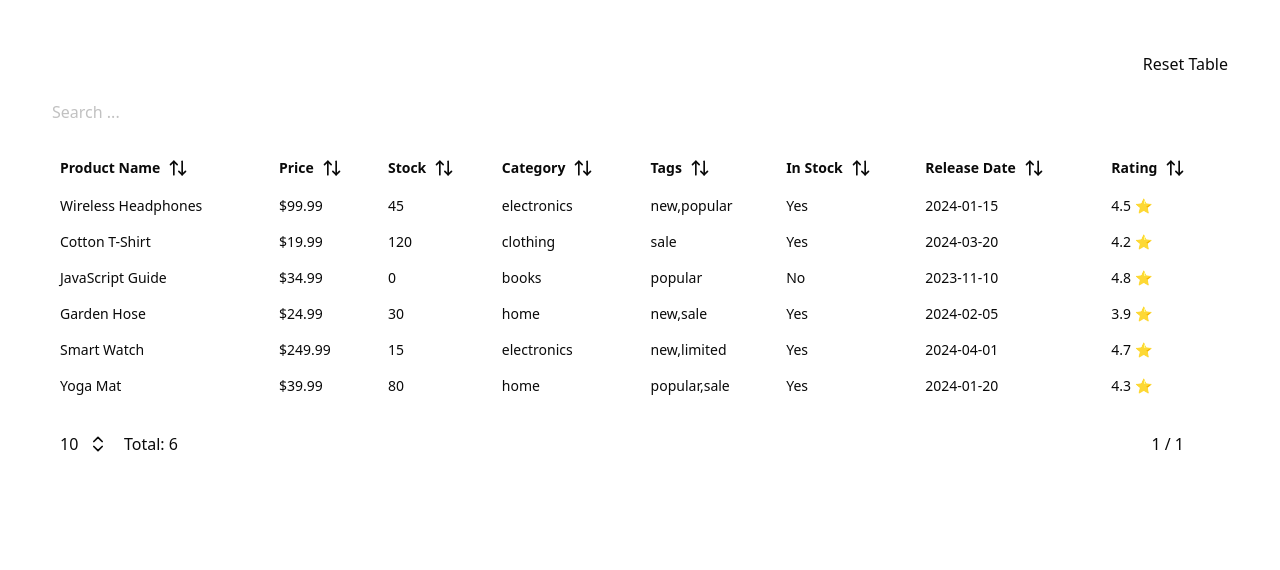
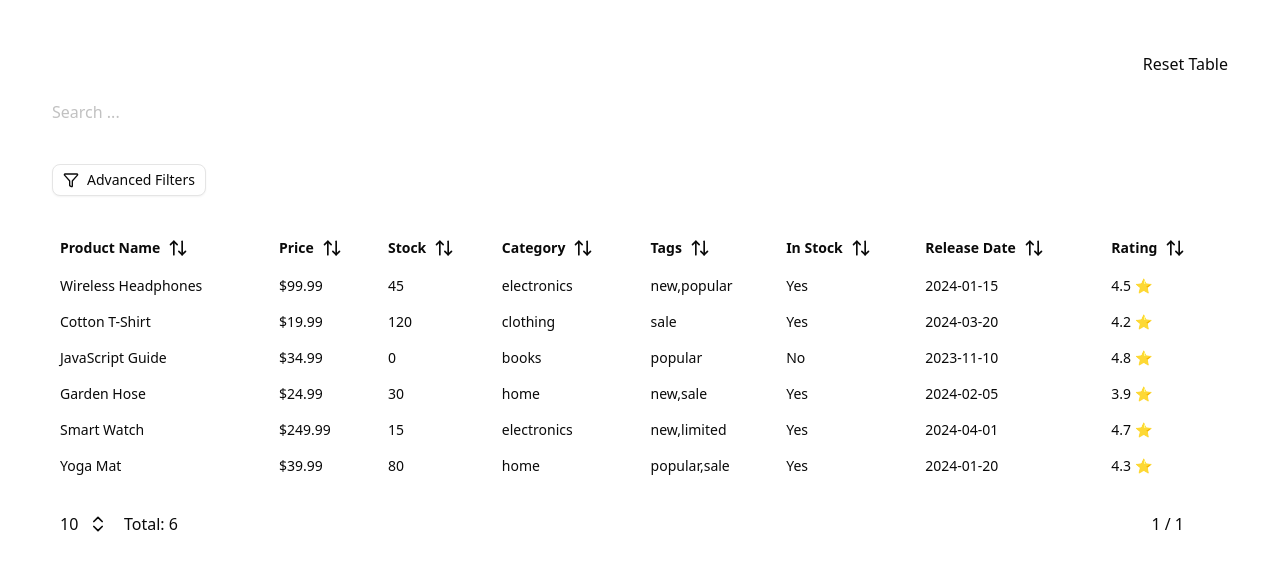
Before and after one commit to ryanpetit/advanced-datatable, a React app: page / in a window 1280 px wide. Shown: the top 570 px of the page. Built offline with nearby package versions, Linux system fonts and the light colour scheme; the HTML template or start-up script is replaced by a standard one.

Commit message:
Rename AdvancedSearch to AdvancedFilter

```diff
--- a/src/components/advanced-filter-examples.tsx
+++ b/src/components/advanced-filter-examples.tsx
@@ -154,7 +154,7 @@ const sampleProducts: ProductColumn[] = [
 export default function AdvancedTable(){
     return(
       <div>
-          <DataTable data={sampleProducts} columns={productTableColumns} Search={GlobalSearch} AdvancedSearch={AdvancedFilter}/>
+          <DataTable data={sampleProducts} columns={productTableColumns} Search={GlobalSearch} AdvancedFilter={AdvancedFilter}/>
       </div>
     )
 }
```
